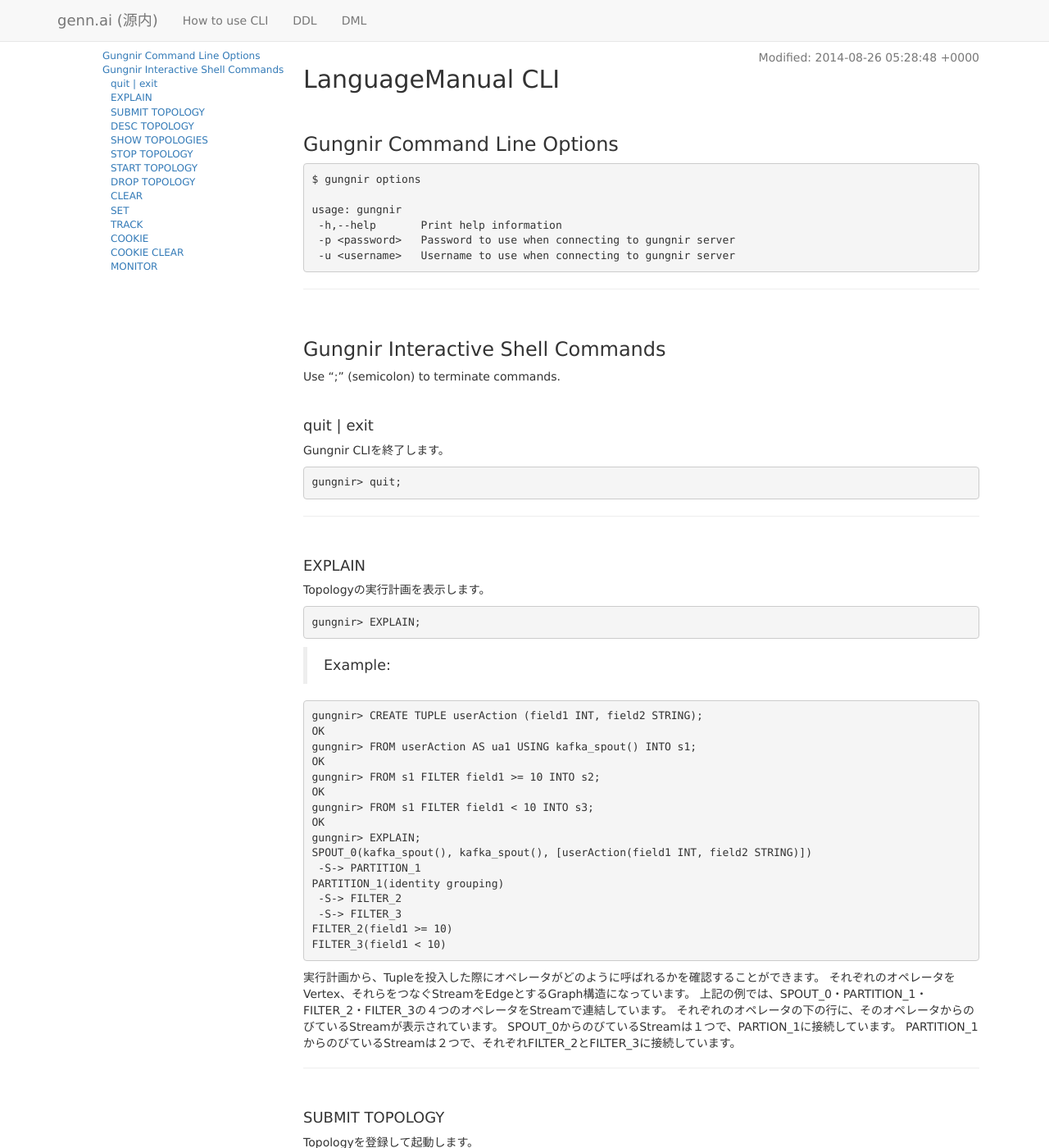
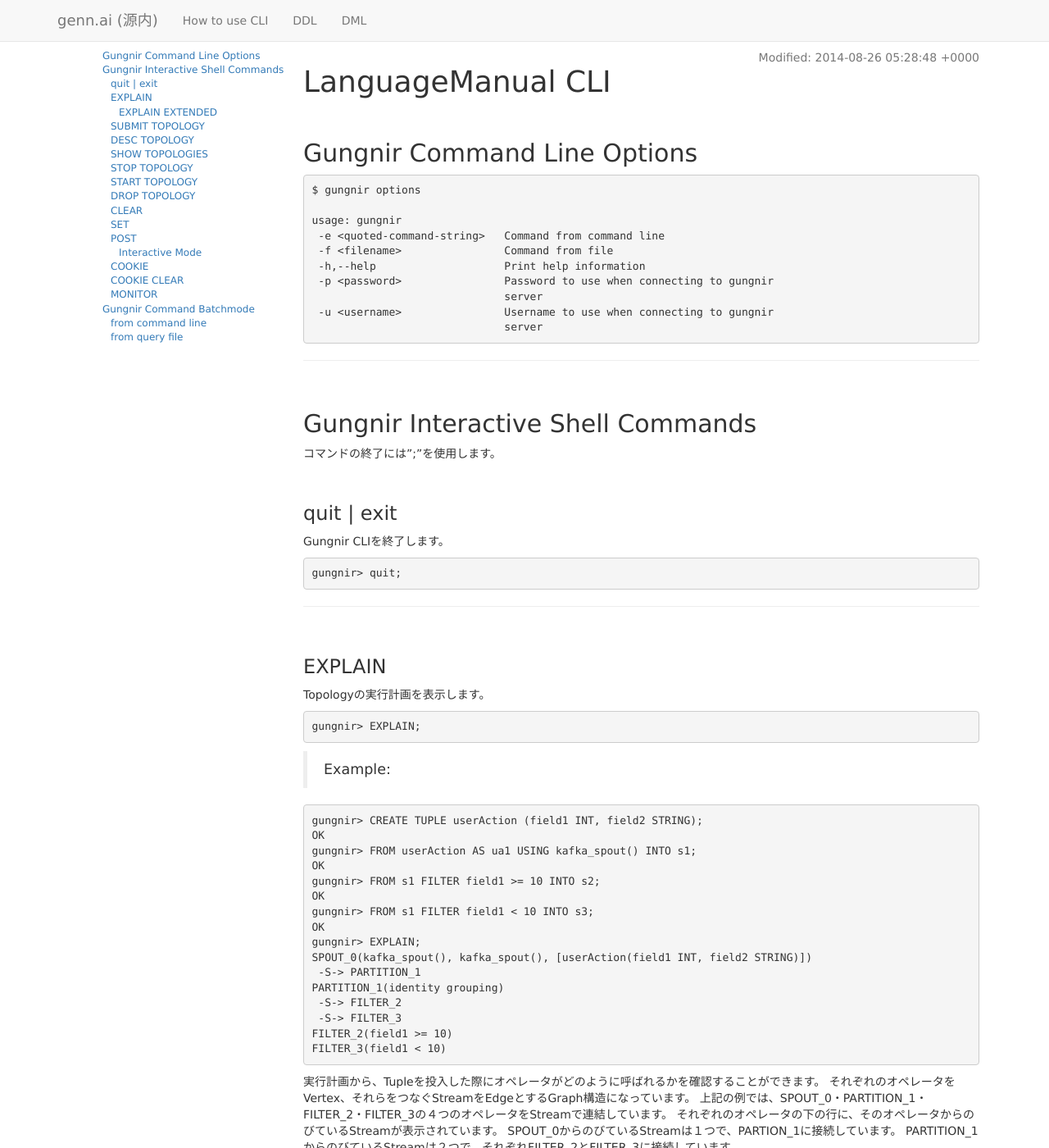
Before and after one commit to tf0054/trygennai.github.com, a Jekyll site: the page built from cli_ja.md, in a window 1280 px wide and 1400 px high. Shown: the whole window at 82% size. Built offline with Jekyll 4.4.1, drawn with Linux system fonts in a browser that asks for light colours; nearby versions of some CDN libraries; comment, search, counter and statistics services are not loaded; some of the changed text lies outside the part shown.

Commit message:
LanguageManual CLIを現状に合わせる
 * TRACKコマンドをPOSTに置換
 * -e, -f オプションを追加
 * EXPLAIN EXTENDEDを追加
 * h2, h3, h4に変更
 * 壊れていた表示を修正

```diff
--- a/_layouts/manual_ja.html
+++ b/_layouts/manual_ja.html
@@ -13,8 +13,9 @@
 				list-style:none;
 				font-size:12px;
 			}
-			.header-h3 { }
-			.header-h4 { padding-left:10px; }
+			.header-h2 { }
+			.header-h3 { padding-left:10px; }
+			.header-h4 { padding-left:20px; }
 		</style>
 	</head>
 	<body>
--- a/cli_ja.md
+++ b/cli_ja.md
@@ -3,24 +3,28 @@
 title: genn.ai
 ---
 
-## LanguageManual CLI
+# LanguageManual CLI
 
-### Gungnir Command Line Options
+## Gungnir Command Line Options
 
     $ gungnir options
 
     usage: gungnir
-     -h,--help       Print help information
-     -p <password>   Password to use when connecting to gungnir server
-     -u <username>   Username to use when connecting to gungnir server
+     -e <quoted-command-string>   Command from command line
+     -f <filename>                Command from file
+     -h,--help                    Print help information
+     -p <password>                Password to use when connecting to gungnir
+                                  server
+     -u <username>                Username to use when connecting to gungnir
+                                  server
 
 ---
 
-### Gungnir Interactive Shell Commands
+## Gungnir Interactive Shell Commands
 
-Use ";" (semicolon) to terminate commands.
+コマンドの終了には";"を使用します。
 
-#### quit | exit
+### quit | exit
 
 Gungnir CLIを終了します。
 
@@ -28,7 +32,7 @@
 
 ---
 
-#### EXPLAIN
+### EXPLAIN
 
 Topologyの実行計画を表示します。
 
@@ -60,9 +64,72 @@
 SPOUT_0からのびているStreamは１つで、PARTION_1に接続しています。
 PARTITION_1からのびているStreamは２つで、それぞれFILTER_2とFILTER_3に接続しています。
 
+#### EXPLAIN EXTENDED
+
+Topologyのより詳細な実行計画を表示します。
+
+    gungnir> EXPLAIN EXTENDED;
+
+> Example:
+
+    gungnir> FROM userAction AS ua1 USING kafka_spout() INTO s1;
+    OK
+    gungnir> FROM s1 FILTER field1 >= 10 INTO s2;
+    OK
+    gungnir> FROM s1 FILTER field1 < 10 INTO s3;
+    OK
+    gungnir EXPLAIN EXTENDED;
+    Explain:
+      SPOUT_0(kafka_spout(), [userAction(field1 INT, field2 STRING)]) parallelism=1
+        -S-> PARTITION_1
+      PARTITION_1(partitioned grouping(userAction(shuffle)))
+        -S-> FILTER_2
+        -S-> FILTER_3
+      FILTER_2(field1 >= 10) parallelism=1
+      FILTER_3(field1 < 10) parallelism=1
+    Stream edges:
+      SPOUT_0
+        incoming: -
+        outgoing: PARTITION_1
+      PARTITION_1
+        incoming: SPOUT_0
+        outgoing: FILTER_2, FILTER_3
+      FILTER_2
+        incoming: PARTITION_1
+        outgoing: -
+      FILTER_3
+        incoming: PARTITION_1
+        outgoing: -
+    Output fields:
+      SPOUT_0 {userAction=[field1, field2]}
+      PARTITION_1 {userAction=[field1, field2]}
+      FILTER_2 {userAction=[field1, field2]}
+      FILTER_3 {userAction=[field1, field2]}
+    Group fields:
+    Components:
+      EXEC_SPOUT {
+        SPOUT_0 -SingleDispatcher-> PARTITION_1
+      } parallelism=1
+      EXEC_BOLT_1 {
+        PARTITION_1 -MultiDispatcher[-SingleDispatcher-> FILTER_2, -SingleDispatcher-> FILTER_3]
+      } parallelism=1
+    Topology:
+      EXEC_SPOUT
+        -PARTITION_1-> EXEC_BOLT_1
+      EXEC_BOLT_1
+
+各項目は下記の通りです。
+
+* Explain: 実行計画(EXPLAINの結果と同様)
+* Stream edges: 各オペレータ毎のIN/OUT
+* Output fields: 各オペレータが出力するTupleの形式
+* Group fields: グループキーに用いているフィールド
+* Components: オペレータのStormのComponentにおける配置状況
+* Topology: Componentsの連結
+
 ---
 
-#### SUBMIT TOPOLOGY
+### SUBMIT TOPOLOGY
 
 Topologyを登録して起動します。
 
@@ -85,7 +152,7 @@
 
 ---
 
-#### DESC TOPOLOGY
+### DESC TOPOLOGY
 
 登録したTopologyの情報を表示します。
 
@@ -94,8 +161,12 @@
 結果はJSON形式で出力されます。
 
 > Example:
+
     gungnir> DESC TOPOLOGY;
-    {"id":"5261606ee4b099995d4f460f","explain":"SPOUT_0(kafka_spout(), kafka_spout(), [userAction(field1 INT, field2 STRING)])\n ...","status":"RUNNING","owner":"user@genn.ai","createTime":"2013-10-18T16:23:09.901Z","summary":{"name":"gungnir_5261606ee4b099995d4f460f","status":"ACTIVE","uptimeSecs":403,"numWorkers":1,"numExecutors":3,"numTasks":3}}
+    {
+      "id":"5261606ee4b099995d4f460f",
+      "explain":"SPOUT_0(kafka_spout(), kafka_spout(), [userAction(field1 INT, field2 STRING)])\n ...","status":"RUNNING","owner":"user@genn.ai","createTime":"2013-10-18T16:23:09.901Z","summary":{"name":"gungnir_5261606ee4b099995d4f460f","status":"ACTIVE","uptimeSecs":403,"numWorkers":1,"numExecutors":3,"numTasks":3}
+    }
 
 * id は、Topology IDです。
 * explain は。Topologyの実行計画です。
@@ -116,7 +187,7 @@
 
 ---
 
-#### SHOW TOPOLOGIES
+### SHOW TOPOLOGIES
 
 登録したTopologyの一覧を表示します。
 
@@ -137,7 +208,7 @@
 
 ---
 
-#### STOP TOPOLOGY
+### STOP TOPOLOGY
 
 起動したTopologyを停止します。
 
@@ -148,6 +219,7 @@
 Topologyの停止は非同期で実行される為、必ず DESC TOPOLOGY を実行して、Topologyの状態が STOPPED （停止状態）になっていることを確認してください。
 
 > Example:
+
     gungnir> STOP TOPOLOGY 5261606ee4b099995d4f460f;
     OK
     gungnir> DESC TOPOLOGY;  <-- 停止したかを確認
@@ -155,7 +227,7 @@
 
 ---
 
-#### START TOPOLOGY
+### START TOPOLOGY
 
 停止したTopologyを再起動します。
 
@@ -166,6 +238,7 @@
 Topologyの開始は非同期で実行される為、必ず DESC TOPOLOGY を実行して、Topologyの状態が RUNNING（実行中）になっていることを確認してください。
 
 > Example:
+
     gungnir> START TOPOLOGY 5261606ee4b099995d4f460f;
     OK
     gungnir> DESC TOPOLOGY;  <-- 起動したかを確認
@@ -173,7 +246,7 @@
 
 ---
 
-#### DROP TOPOLOGY
+### DROP TOPOLOGY
 
 登録したTopologyを削除します。
 
@@ -192,7 +265,7 @@
 
 ---
 
-#### CLEAR
+### CLEAR
 
 登録したクエリをメモリから消去します。
 クエリ（FROM〜）は、TopologyをSUBMITするまでメモリに置かれます。
@@ -201,6 +274,7 @@
     gungnir> CLEAR;
 
 > Example:
+
     gungnir> EXPLAIN;
     SPOUT_0(kafka_spout(), kafka_spout(), [userAction(field1 INT, field2 STRING)])
     …
@@ -211,7 +285,7 @@
 
 ---
 
-#### SET
+### SET
 
 Topologyのプロパティを設定します。
 設定したプロパティは、SUBMIT TOPOLOGY もしくは START TOPOLOGY で、起動するTopologyに反映されます。
@@ -220,36 +294,38 @@
     gungnir> SET property_name = property_value;
 
 > Example:
+
     gungnir> SET monitor = enable;
 
-> Monitorログを出力するように、プロパティを設定します。
+Monitorログを出力するように、プロパティを設定します。
 
 ---
 
-#### TRACK
+### POST
 
 Topologyの動作確認の為に、TopologyにJOINTupleを送信します。
 
-    gungnir> TRACK tuple_name json_tuple;
+    gungnir> POST tuple_name json_tuple;
 
 * tuple_name には、送信するTuple名を指定します。
 * join_tuple には、送信するJSONTupleを記述します。
 
-応答にSet-Cookieヘッダが返された場合は、その内容がCLIのメモリCookieに保存され、保存されたCookieは、次回のTRACKコマンドの実行時にCookieヘッダとして送信されます。
+応答にSet-Cookieヘッダが返された場合は、その内容がCLIのメモリCookieに保存され、保存されたCookieは、次回のPOSTコマンドの実行時にCookieヘッダとして送信されます。
 
 > Example:
-    gungnir> TRACK userAction {field1:10,field2:"test"};
 
-* Interactive Mode
+    gungnir> POST userAction {field1:10,field2:"test"};
 
-TRACKコマンドには、インタラクティブにJSONTupleを編集できるモードがあります。
-json_tuple を指定せずにTRACKコマンドを実行すると、送信するJSONTupleの入力を求められます。
+#### Interactive Mode
+
+POSTコマンドには、インタラクティブにJSONTupleを編集できるモードがあります。
+json_tuple を指定せずにPOSTコマンドを実行すると、送信するJSONTupleの入力を求められます。
 JSONTupleのすべてのフィールドの入力が完了すると、編集したJSONTupleを送信します。
 
-    gungnir> TRACK userAction;
+    gungnir> POST userAction;
     field1 (INT): 12345
     field2 (STRING): test
-    TRACK userAction {"field1":12345,"field2":"test"}
+    POST userAction {"field1":12345,"field2":"test"}
     OK
 
 LIST, MAP, STRUCT型のフィールドの編集は、以下のように行います。
@@ -258,7 +334,8 @@
     CREATE TUPLE userAction2 (f1 STRING, f2 LIST<INT>, f3 MAP<STRING, INT>, f4 STRUCT<m1 TIMESTAMP('yyyy-MM-dd HH:mm:ss'), m2 BOOLEAN>);
 
 > Example:
-    gungnir> TRACK userAction2;
+
+    gungnir> POST userAction2;
     f1 (STRING): test
     f2 (LIST)
       0 (INT): 1
@@ -278,12 +355,12 @@
       m1 (TIMESTAMP(yyyy-MM-dd HH:mm:ss)): 2013-10-19 22:02:24
       m2 (BOOLEAN): false
 
-    TRACK userAction2 {"f1":"test","f2":[1,2,3],"f3":{"k1":1,"k2":2,"k3":3},"f4":{"m1":"2013-10-19 22:02:24","m2":false}}
+    POST userAction2 {"f1":"test","f2":[1,2,3],"f3":{"k1":1,"k2":2,"k3":3},"f4":{"m1":"2013-10-19 22:02:24","m2":false}}
     OK
 
 ---
 
-#### COOKIE
+### COOKIE
 
 メモリCookieの内容を表示します。
 メモリCookieは、CLIの終了とともにメモリから削除されます。
@@ -291,12 +368,13 @@
     gungnir> COOKIE;
 
 > Exmaple:
+
     gungnir> COOKIE;
     {"name":"TID","value":"52558684e4b0f241c72d0365","domain":null,"path":null,"comment":null,"commentUrl":null,"discard":false,"ports":[],"maxAge":864000000,"version":1,"secure":false,"httpOnly":false}]
 
 ---
 
-#### COOKIE CLEAR
+### COOKIE CLEAR
 
 メモリCookieの内容を削除します。
 メモリCookieには、Serverから受け取ったTracking IDが格納されている為、メモリCookieの内容を削除することによって
@@ -313,7 +391,7 @@
 
 ---
 
-#### MONITOR
+### MONITOR
 
 Topologyの動作確認の為に、TupleがTopologyの中をどのように流れたをMonitor機能で確認します。
 Tupleが流れた際に出力されるMonitorログを表示することによって、確認を行います。
@@ -326,7 +404,7 @@
 
 - Monitorログを出力するようにプロパティを設定して、該当のTopologyをSUBMITします。
 - 1で起動したTopologyのTopology IDを指定して、MONITORコマンドを実行します。
-- 別のCLIを起動し、TRACKコマンドを使ってJOINTupleを送信します。JOINTupleは、curlコマンド等を使って送信することもできます。
+- 別のCLIを起動し、POSTコマンドを使ってJOINTupleを送信します。JOINTupleは、curlコマンド等を使って送信することもできます。
 - MONITORコマンドを実行しているCLIに、3で送信したTupleが流れることによって出力されたMonitorログが表示されます。
 
 > Example:
@@ -339,9 +417,9 @@
     {"id":"5261606ee4b099995d4f460f","explain":"SPOUT_0(kafka_spout(), kafka_spout(), [userAction(field1 INT, field2 STRING)])\n ...","status":"RUNNING","owner":"user@genn.ai","createTime":"2013-10-18T16:23:09.901Z","summary":{"name":"gungnir_5261606ee4b099995d4f460f","status":"ACTIVE","uptimeSecs":403,"numWorkers":1,"numExecutors":3,"numTasks":3}}
     gungnir> MONITOR 5261606ee4b099995d4f460f;
 
-別のCLIを開いてTRACKコマンドを実行します。
+別のCLIを開いてPOSTコマンドを実行します。
 
-    gungnir> track userAction {"field1":1234,"field2":"test"};
+    gungnir> POST userAction {"field1":1234,"field2":"test"};
 
 Monitorログが出力されます。
 
@@ -351,3 +429,53 @@
     {"time":"2013-10-19T14:12:36.953Z","source":"PARTITION_1","target":"FILTER_3","tuple":{"tupleName":"userAction","values":[1234,"test"]}}
 
 source のオペレータから target のオペレータに向かって、Tupleが流れているのが確認できます。tuple に、流れたTupleの内容が表示されています。
+
+---
+
+## Gungnir Command Batchmode
+
+gungnirコマンドのバッチモードを使用します。
+
+### from command line
+
+短文のクエリには-eオプションで実行が可能です。
+
+    $ gungnir -u [user] -p [pass] -e "query"
+
+実行するクエリはダブルクォーテーションで括る必要があります。
+
+> Example:
+
+    $ gungnir -u gennai -p gennai -e "DESC USER;"
+    Gungnir server connected... localhost/127.0.0.1:9190
+    Gungnir version 0.0.1 build at 20140811-013538
+    Welcome gennai (53fbd6a60cf29af6bb804011)
+    {"id":"53fbd6a60cf29af6bb804011","name":"gennai","createTime":"2014-08-26T00:36:54.353Z"}
+    $
+
+---
+
+### from  query file
+
+複数のクエリを実行するにはクエリファイルを別途用意し、gungnirコマンドの-fオプションでクエリファイルを指定します。
+
+    $ gungnir -u [user] -p [pass] -f [query file]
+
+> Example:
+
+    $ cat test.q
+    FROM userAction AS ua1 USING kafka_spout() INTO s1;
+    FROM s1 FILTER field1 >= 10 INTO s2;
+    FROM s1 FILTER field1 < 10 INTO s3;
+    SUBMIT TOPOLOGY;
+    $
+    $ gungnir -u [user] -p [pass] -f test.q
+    ...
+
+クエリファイルに記述された全クエリが実行され、上記ExampleではTopologyが実行された状態になります。
+
+クエリファイルでは下記コマンドを使用することができません。
+
+* POST
+* COOKIE
+* MONITOR
```
Also changed, not shown: other parts of _layouts/manual_ja.html (+1 -1 lines).
